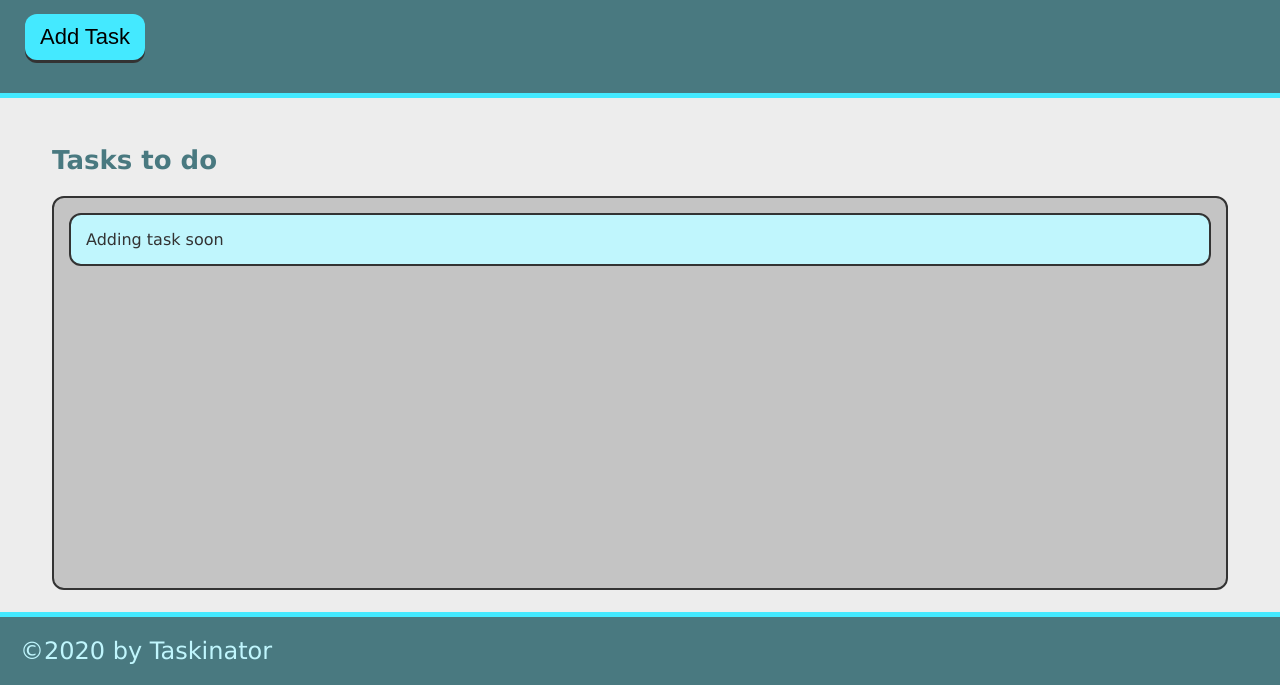
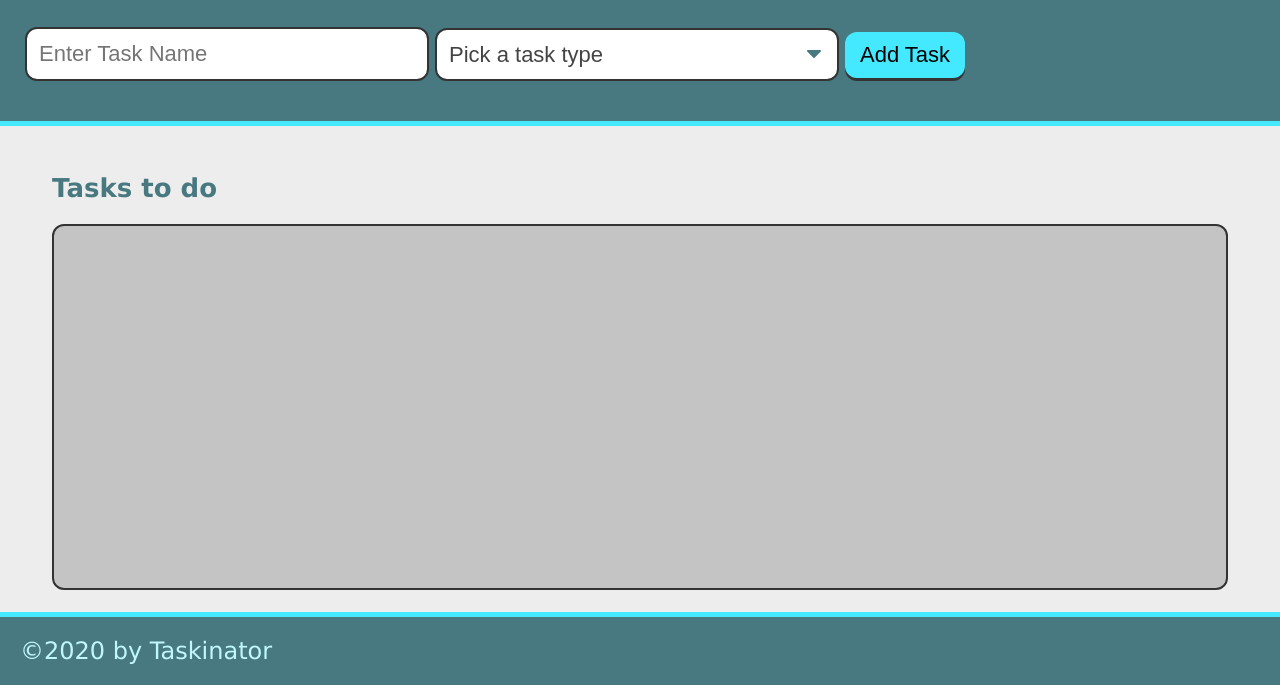
Before and after one commit to adambedingfield/taskinator, a plain HTML site: page index.html in a window 1280 px wide. Shown: the part 115-800 px from the top of the page. Drawn offline with Linux system fonts and the light colour scheme.

Commit message:
created task dropdown

```diff
--- a/index.html
+++ b/index.html
@@ -12,14 +12,27 @@
     <header>
         <h1 class="page-title">Taskinator</h1>
         <p>Click the Button Below to add a new task!</p>
-        <button class="btn" id="save-task">Add Task</button>
+        <form id="task-form">
+            <div class="form-group">
+              <input type="text" name="task-name" class="text-input" placeholder="Enter Task Name" />
+            </div>
+            <div class="form-group">
+              <select name="task-type" class="select-dropdown">
+                <option value="" disabled selected>Pick a task type</option>
+                <option value="Print">Print</option>
+                <option value="Web">Web</option>
+                <option value="Mobile">Mobile</option>
+              </select>
+            </div>
+            <div class="form-group">
+              <button class="btn" id="save-task" type="submit">Add Task</button>
+            </div>
+          </form>
     </header>
     <main class = "page-content">
         <section class="task-list-wrapper">
             <h2 class="list-title">Tasks to do</h2>
-            <ul class=task-list id="tasks-to-do">
-                <li class="task-item">Adding task soon</li>
-            </ul>
+            <ul class=task-list id="tasks-to-do"></ul>
         </section>
     </main>
 
```
